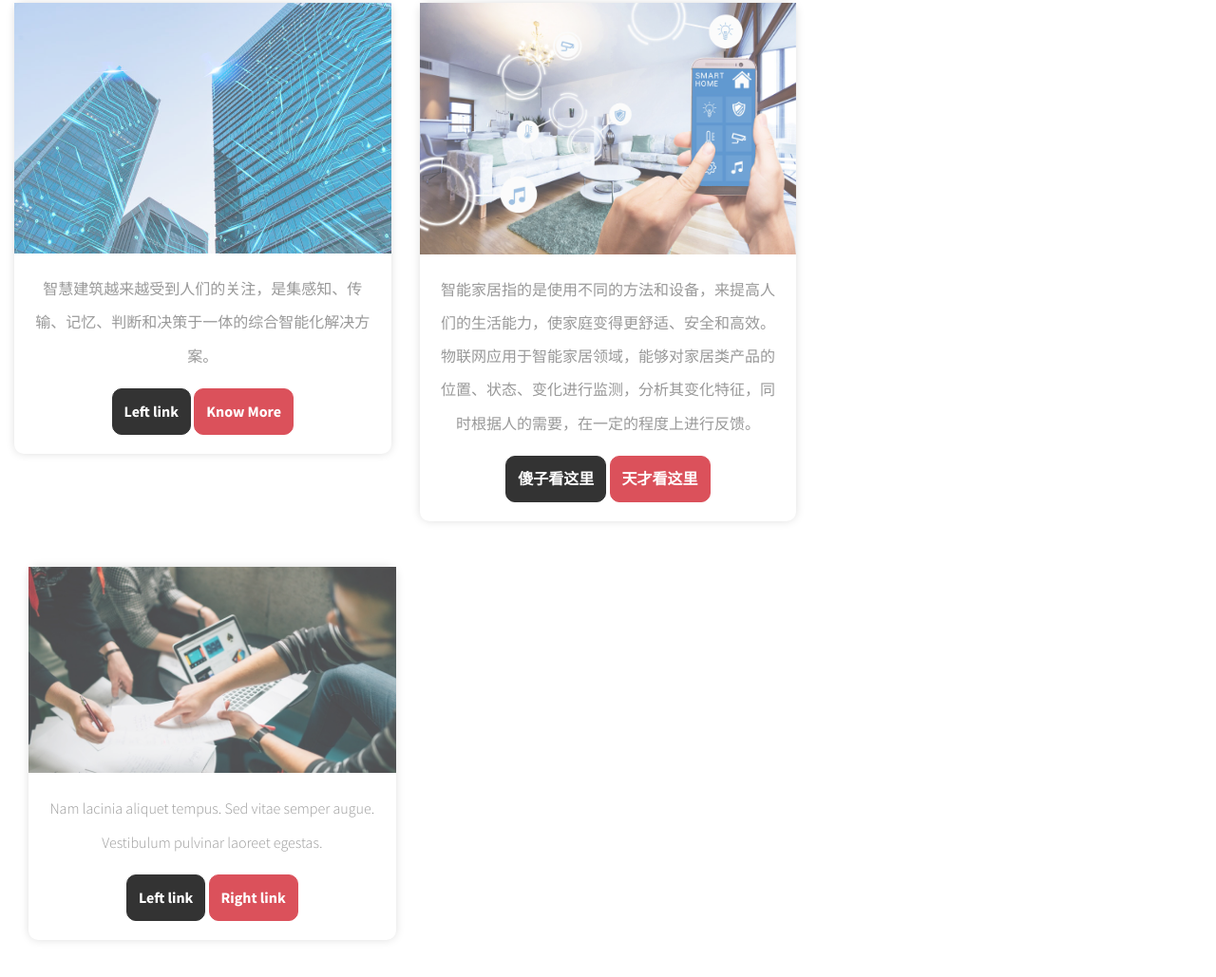
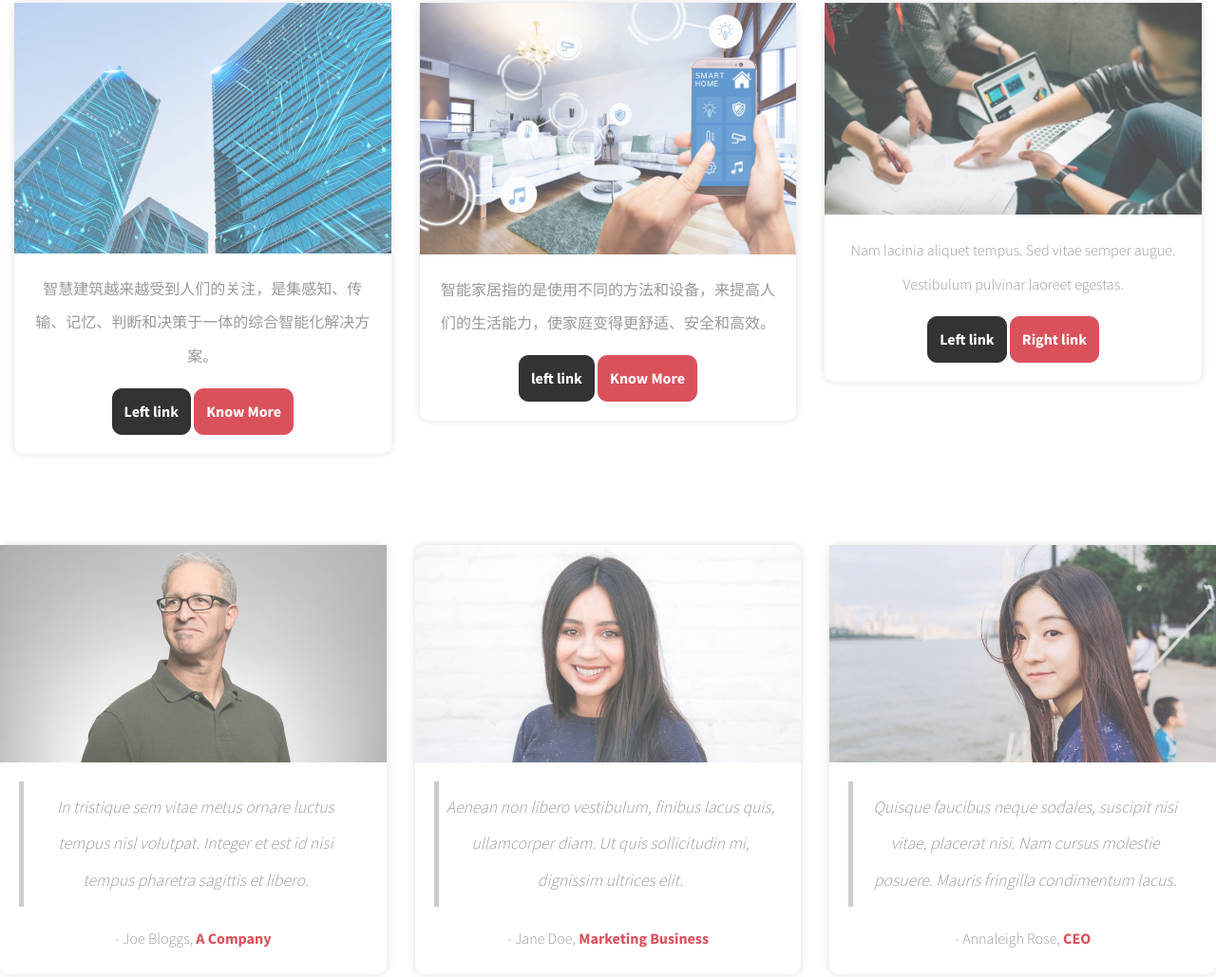
Before and after one commit to Monkeyman520/testhtml, a plain HTML site: page Compete html/index.html in a window 1280 px wide. Shown: the part 780-1809 px from the top of the page at 95% size. Drawn offline with Linux system fonts and the light colour scheme.

Commit message:
feat:index.html format file

```diff
--- a/Compete html/index.html
+++ b/Compete html/index.html
@@ -130,11 +130,8 @@
             <div class="padded-box row">
                 <div class="col-md-4">
                     <div class="card text-center">
-                        <!-- <img class="card-img-top" src="images/pic1.jpg" alt="Card image cap"> -->
                         <img class="card-img-top" src="images/智慧建筑.jpg" alt="Smart building">
                         <div class="card-body">
-                            <!--                        <p class="card-text">Integer dictum sed nibh vitae imperdiet. Nam suscipit lorem nec dui-->
-                            <!--                            viverra vestibulum. </p>-->
                             <p class="card-text">智慧建筑越来越受到人们的关注，是集感知、传输、记忆、判断和决策于一体的综合智能化解决方案。 </p>
                             <a href="#" class="btn btn-primary">Left link</a>
                             <a href="https://baike.baidu.com/item/%E6%99%BA%E6%85%A7%E5%BB%BA%E7%AD%91/10561557"
@@ -147,15 +144,12 @@
                         <img class="card-img-top" src="images/智慧家居.jpg" alt="Card image cap">
                         <div class="card-body">
                             <p class="card-text">
-                                智能家居指的是使用不同的方法和设备，来提高人们的生活能力，使家庭变得更舒适、安全和高效。物联网应用于智能家居领域，能够对家居类产品的位置、状态、变化进行监测，分析其变化特征，同时根据人的需要，在一定的程度上进行反馈。
-                            </p>
-                            <a href="#" class="btn btn-primary">傻子看这里</a>
-                            <a href="#" class="btn btn-secondary">天才看这里</a>
+                                智能家居指的是使用不同的方法和设备，来提高人们的生活能力，使家庭变得更舒适、安全和高效。 </p>
+                            <a href="#" class="btn btn-primary">left link</a>
+                            <a href="#" class="btn btn-secondary">Know More</a>
                         </div>
                     </div>
                 </div>
-            </div>
-
                 <div class="col-md-4">
                     <div class="card text-center">
                         <img class="card-img-top" src="images/pic3.jpg" alt="Card image cap">
@@ -164,6 +158,7 @@
                                 laoreet egestas. </p>
                             <a href="#" class="btn btn-primary">Left link</a>
                             <a href="#" class="btn btn-secondary">Right link</a>
+                        </div>
                     </div>
                 </div>
             </div>
```
Lines whose indentation alone changed are shown as unchanged.
